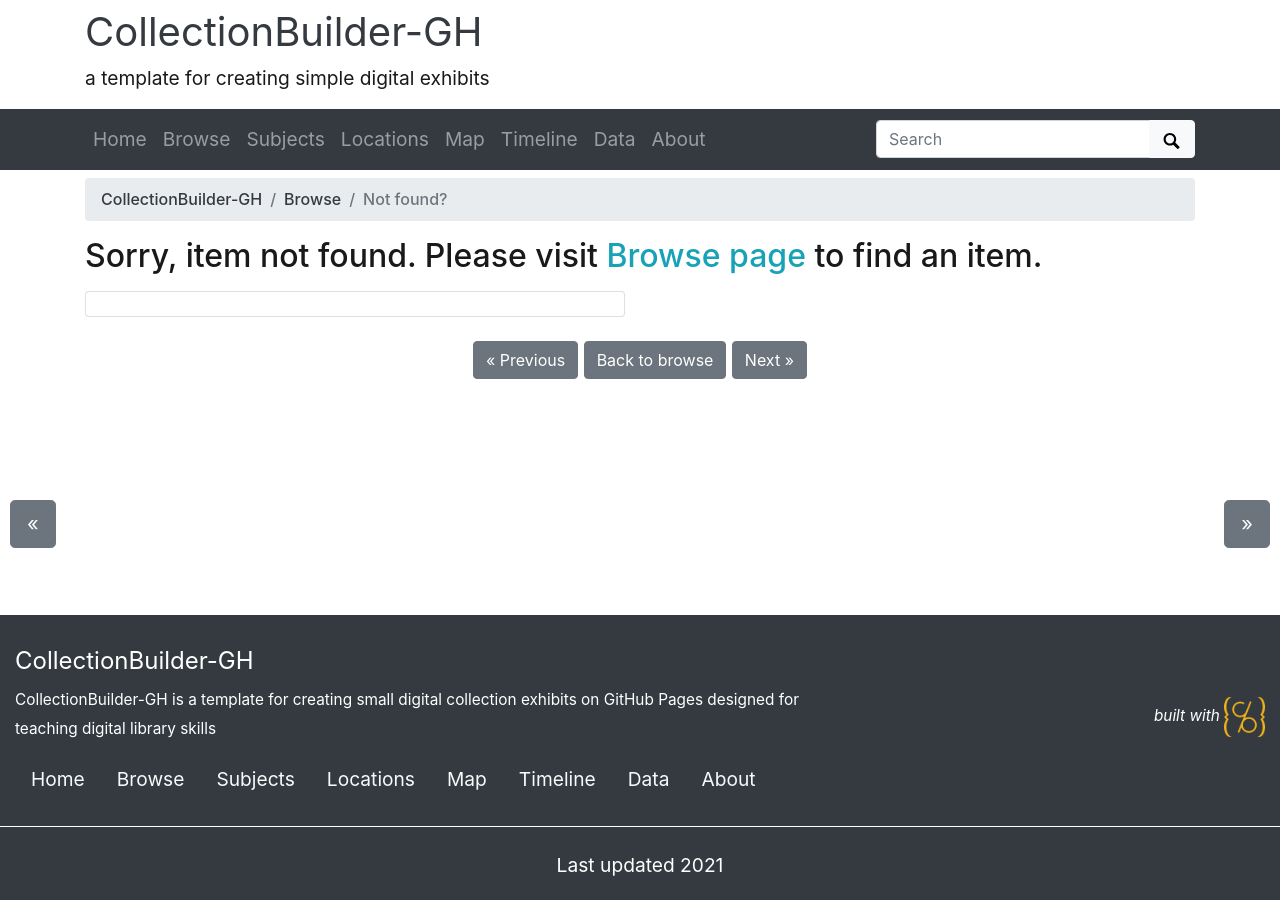
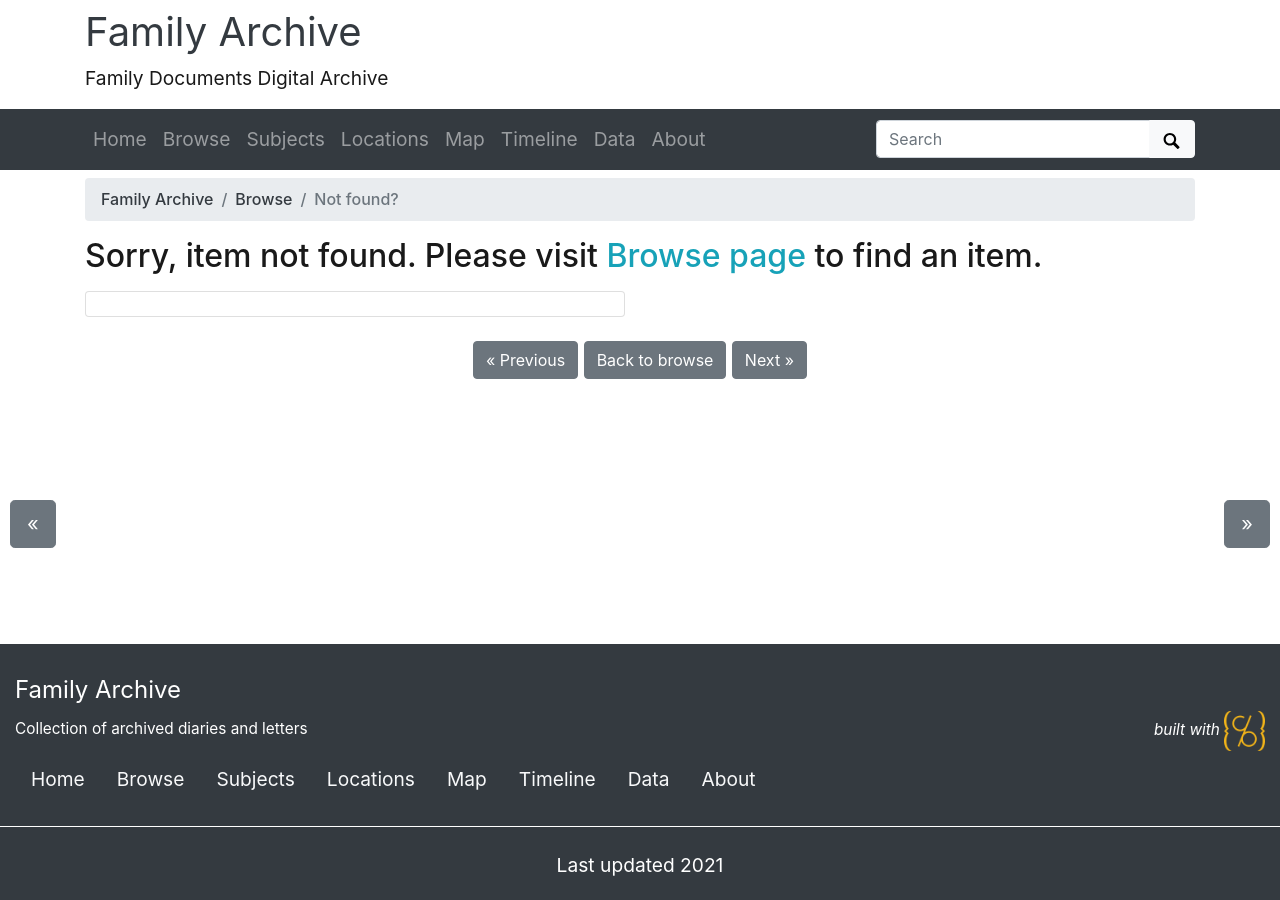
Before and after one commit to kelseyak/kelseyak-capstone, a Jekyll site: the page built from pages/item.md, in a window 1280 px wide. Built offline with Jekyll 4.4.1, drawn with Linux system fonts in a browser that asks for light colours.

Commit message:
Update _config.yml

```diff
--- a/_config.yml
+++ b/_config.yml
@@ -20,14 +20,14 @@ source-code: https://github.com/CollectionBuilder/collectionbuilder-gh
 # SITE SETTINGS
 #
 # title of site appears in banner
-title: CollectionBuilder-GH
+title: Family Archive
 # tagline, a short phrase that will appear throughout the site in the top banner
-tagline: a template for creating simple digital exhibits
+tagline: Family Documents Digital Archive
 # description appears in meta tags and other locations
 # this description might appear in search result lists, keep around 160 characters max
-description: "CollectionBuilder-GH is a template for creating small digital collection exhibits on GitHub Pages designed for teaching digital library skills"
+description: "Collection of archived diaries and letters"
 # creator of the digital collection, to appear in meta tags; we typically use our GitHub usernames but feel free to just use your name
-author: CollectionBuilder
+author: kelseyak
 
 ##########
 # COLLECTION SETTINGS
@@ -49,7 +49,7 @@ metadata: demo-metadata
 # ROBOTS EXCLUDE
 #
 # set noindex to true if you do NOT want Google to index your site
-# noindex: true
+noindex: true
 
 ##########
 # BUILD SETTINGS
```
